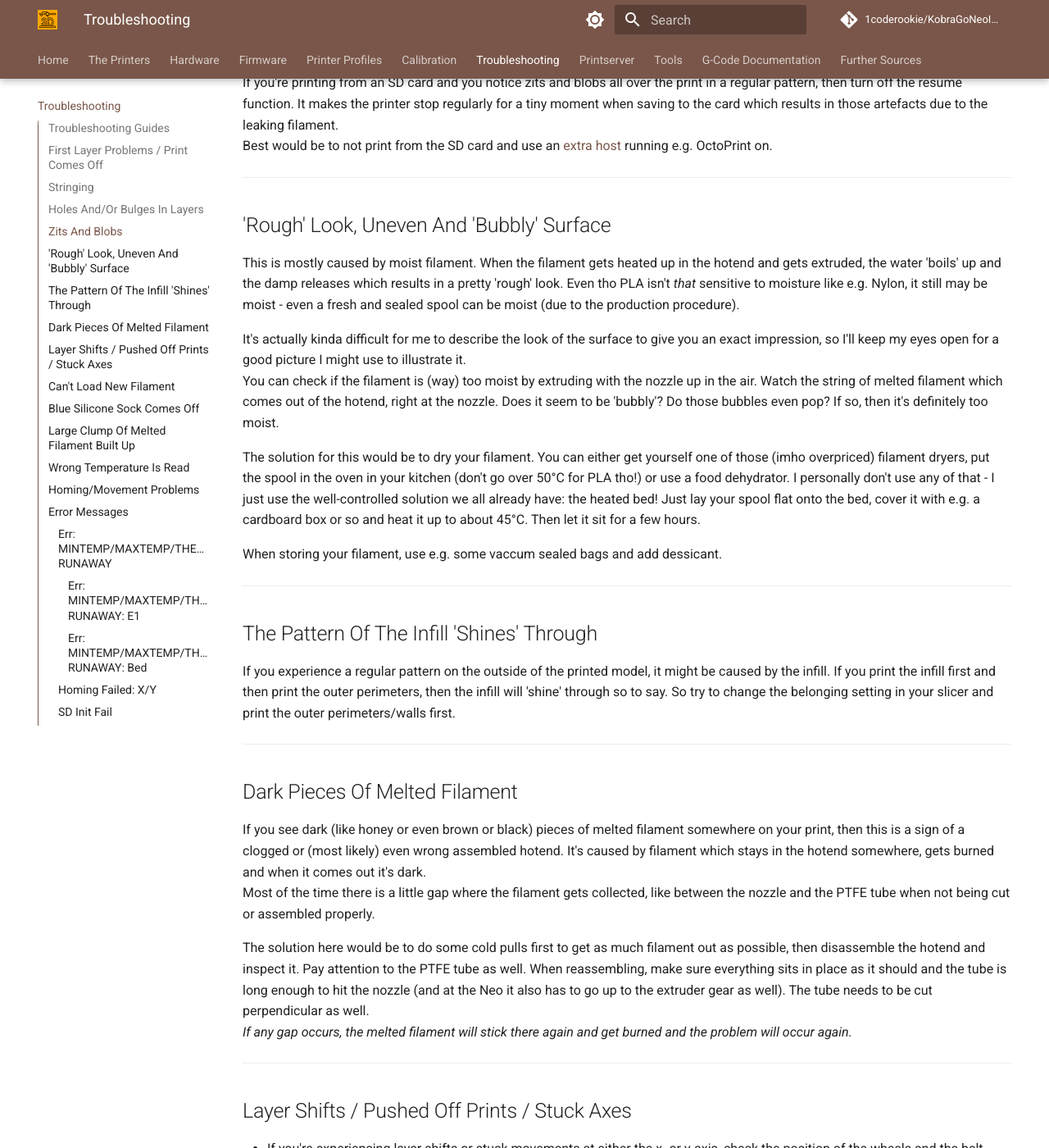
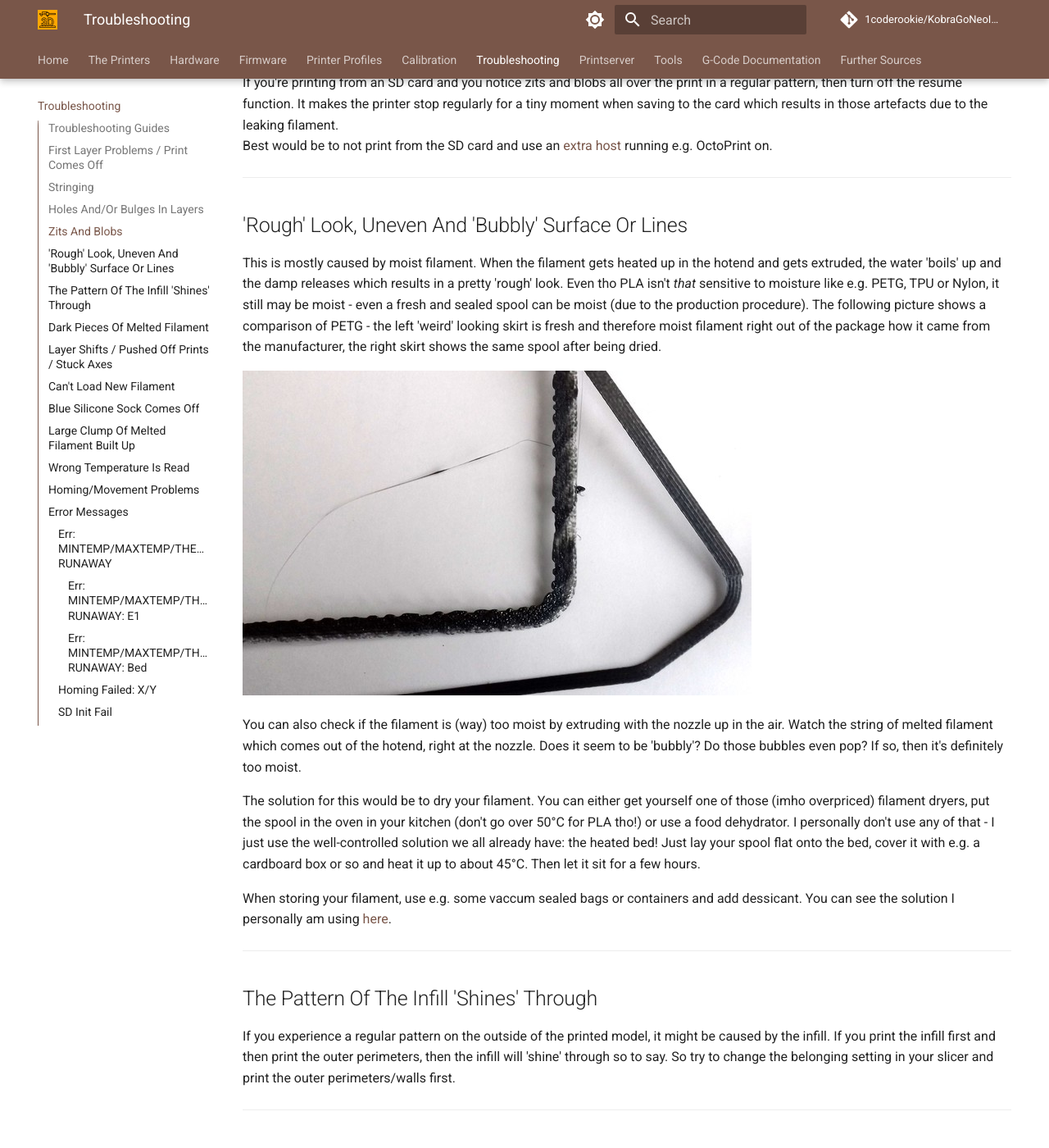
Before and after one commit to 1coderookie/KobraGoNeoInsights, an MkDocs documentation site: the page built from docs/troubleshooting.md, in a window 1280 px wide and 1400 px high, scrolled down 3502 px. Shown: the whole window at 82% size. Built offline with MkDocs 1.6.1 and Material for MkDocs 9.7.7, drawn with Linux system fonts in a browser that asks for light colours; comment, search, counter and statistics services are not loaded; some of the changed text lies outside the part shown.

Commit message:
Update troubleshooting.md

```diff
--- a/docs/troubleshooting.md
+++ b/docs/troubleshooting.md
@@ -83,15 +83,16 @@
 
 ---
 
-## 'Rough' Look, Uneven And 'Bubbly' Surface
-This is mostly caused by moist filament. When the filament gets heated up in the hotend and gets extruded, the water 'boils' up and the damp releases which results in a pretty 'rough' look. Even tho PLA isn't *that* sensitive to moisture like e.g. Nylon, it still may be moist - even a fresh and sealed spool can be moist (due to the production procedure).
+## 'Rough' Look, Uneven And 'Bubbly' Surface Or Lines
+This is mostly caused by moist filament. When the filament gets heated up in the hotend and gets extruded, the water 'boils' up and the damp releases which results in a pretty 'rough' look. Even tho PLA isn't *that* sensitive to moisture like e.g. PETG, TPU or Nylon, it still may be moist - even a fresh and sealed spool can be moist (due to the production procedure). The following picture shows a comparison of PETG - the left 'weird' looking skirt is fresh and therefore moist filament right out of the package how it came from the manufacturer, the right skirt shows the same spool after being dried.
 
-It's actually kinda difficult for me to describe the look of the surface to give you an exact impression, so I'll keep my eyes open for a good picture I might use to illustrate it.
-You can check if the filament is (way) too moist by extruding with the nozzle up in the air. Watch the string of melted filament which comes out of the hotend, right at the nozzle. Does it seem to be 'bubbly'? Do those bubbles even pop? If so, then it's definitely too moist.
+![Wet vs dry filament](assets/images/wet-filament_web.jpg)
+
+You can also check if the filament is (way) too moist by extruding with the nozzle up in the air. Watch the string of melted filament which comes out of the hotend, right at the nozzle. Does it seem to be 'bubbly'? Do those bubbles even pop? If so, then it's definitely too moist.
 
 The solution for this would be to dry your filament. You can either get yourself one of those (imho overpriced) filament dryers, put the spool in the oven in your kitchen (don't go over 50°C for PLA tho!) or use a food dehydrator. I personally don't use any of that - I just use the well-controlled solution we all already have: the heated bed! Just lay your spool flat onto the bed, cover it with e.g. a cardboard box or so and heat it up to about 45°C. Then let it sit for a few hours.
 
-When storing your filament, use e.g. some vaccum sealed bags and add dessicant.
+When storing your filament, use e.g. some vaccum sealed bags or containers and add dessicant. You can see the solution I personally am using [here](hardware/other.md#filament-storage).
 
 ---
 
@@ -110,8 +111,14 @@
 ---
 
 ## Layer Shifts / Pushed Off Prints / Stuck Axes
+As a rule of thumb one would say:
+
 - If you're experiencing layer shifts or stuck movements at either the x- or y-axis, check the position of the wheels and the belt tension.
 - If you're experiencing problems in the height or if your prints get pushed off the bed because the nozzle hit them at a certain height, check the wheels of the x-axis gantry which run along the aluminum frame of the z-axis as well as the lead screw, the anti-backlash nut, the alignment and the complete assembly of the whole z-axis.
+
+But it's actually better to check all axes (not only the y-axis for example) for being set up and tuned in correctly. Check the position of the wheels (they should touch but they shouldn't be too tight) and if they roll smooth and nice (or if you feel any hiccups due to bad bearings). Check the belt tension - it shouldn't be loose but it shouldn't be too tight as well (ppl always say "tighten your belts", but it's not always that simple..).
+With the printer being switched off, move the parts at different speeds by hand and feel if it's a smooth movement or if you feel any kind of 'weird' and unusual resistance or hiccups during the movements. At the same time, everything should be 'stable' as well and there shouldn't be any kind of wobble.
+Also check your z-axis setup as well, as that sometimes can also cause problems like layer shifts on the x-&y-axes - if the nozzle hits the bed due to a wrong movement of z, then that causes layer shifts as well.
 
 Generally speaking, everything should run smooth when you move it manually by hand. If you feel some kind of resistance or a jam at certain spots, check the belonging axis and the involved parts. Deformed and/or too tight wheels can cause 'similar' problems like a misaligned z-axis for example. See the chapter ["Axes"](hardware/axes.md) for further information.
 
```
